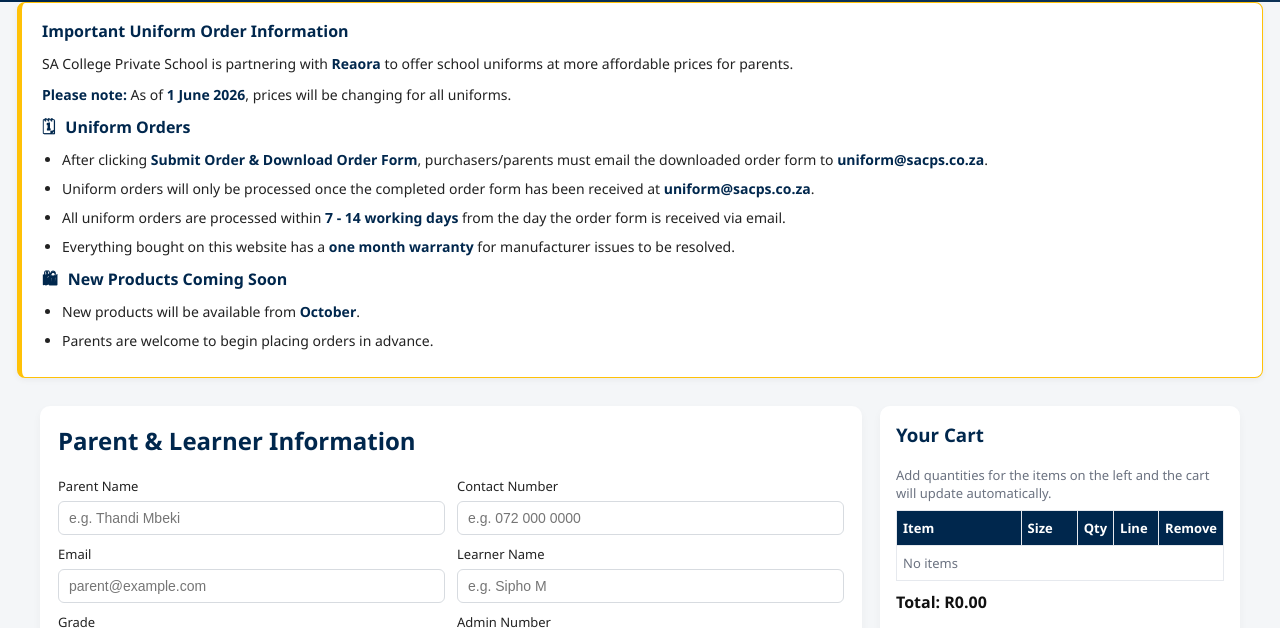
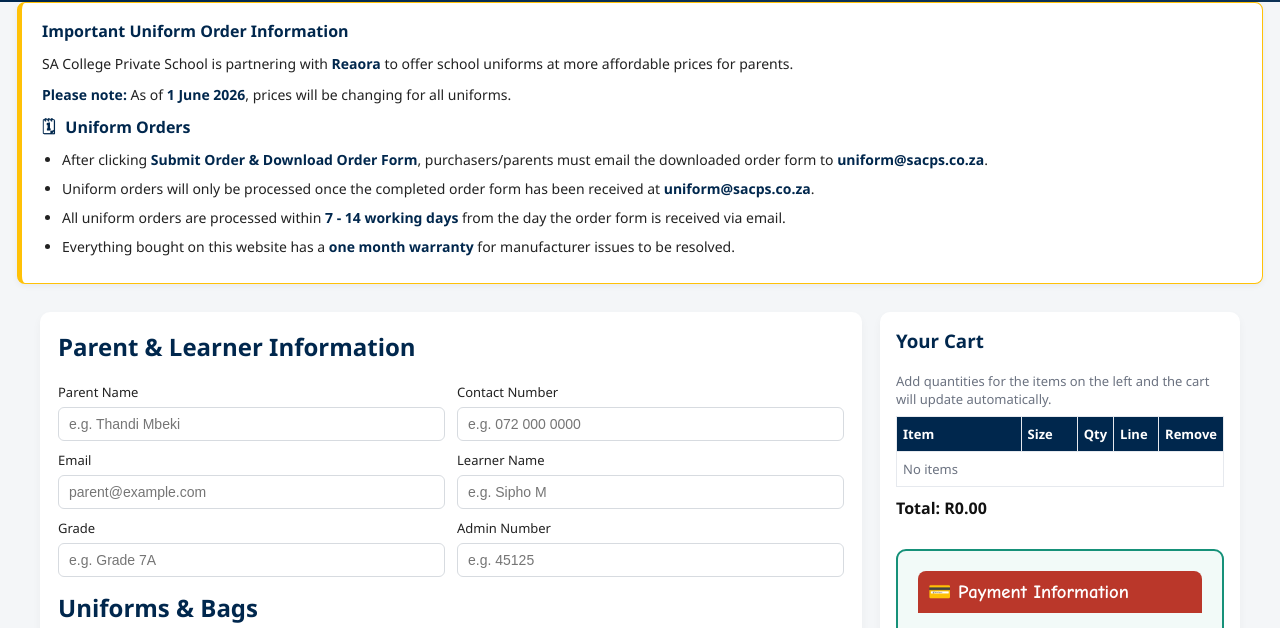
Before and after one commit to sacpsuniform-crypto/uniform-order-sheet, a plain HTML site: page index.html in a window 1280 px wide. Shown: the part 112-740 px from the top of the page. Drawn offline with nearby package versions, Linux system fonts and the light colour scheme.

Commit message:
Update index.html

```diff
--- a/index.html
+++ b/index.html
@@ -402,11 +402,6 @@ height: 160px;
 <li>Uniform orders will only be processed once the completed order form has been received at <strong>uniform@sacps.co.za</strong>.</li>
 <li>All uniform orders are processed within <strong>7 - 14 working days</strong> from the day the order form is received via email.</li>
 <li>Everything bought on this website has a <strong>one month warranty</strong> for manufacturer issues to be resolved.</li>
-</ul>
-<h3><span class="emoji">🛍</span> New Products Coming Soon</h3>
-<ul>
-<li>New products will be available from <strong>October</strong>.</li>
-<li>Parents are welcome to begin placing orders in advance.</li>
 </ul>
 
 </div>
```
